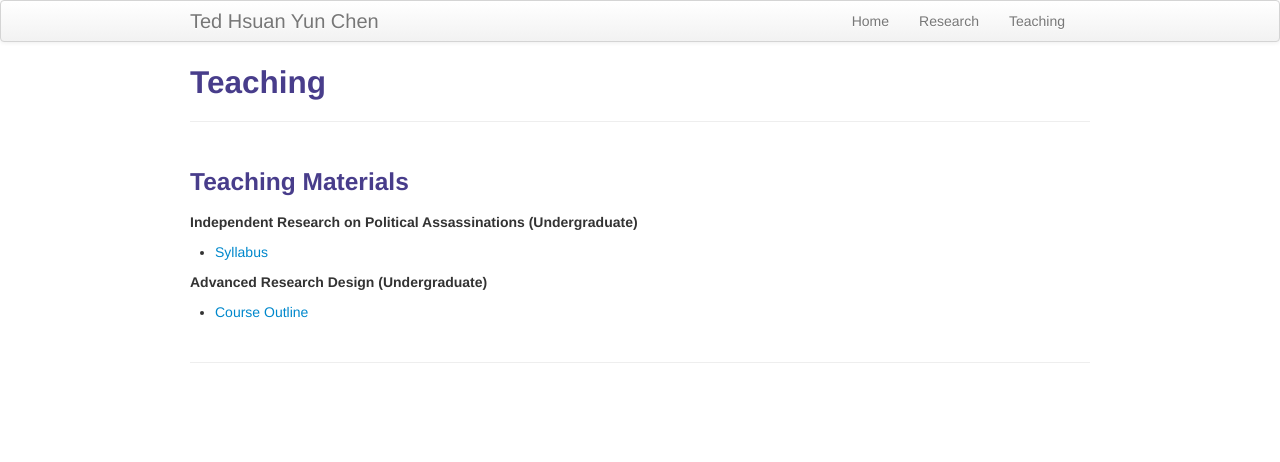
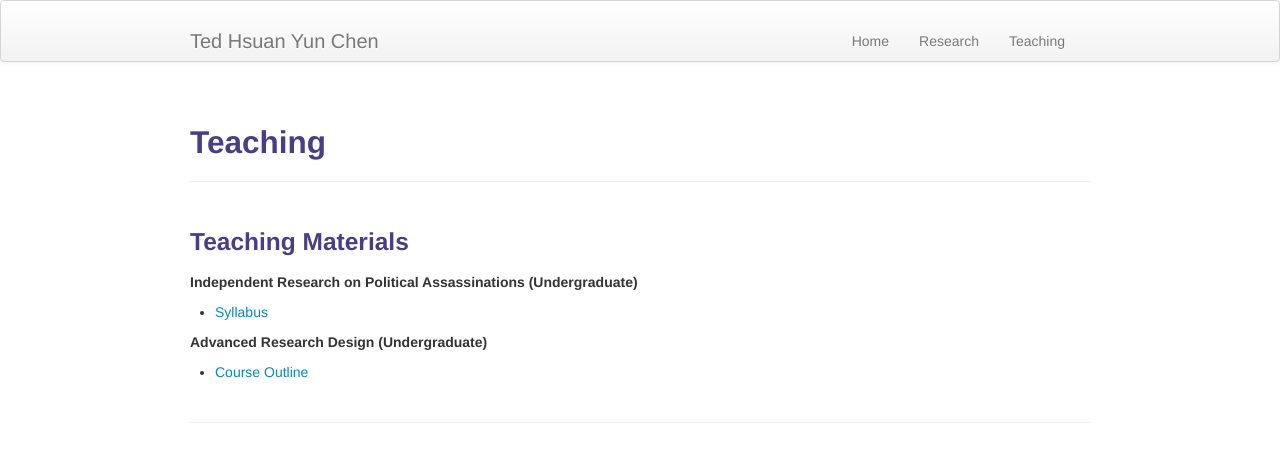
Before and after one commit to tedhchen/tedhchen.github.io, a Jekyll site: the page built from pages/teaching.md, in a window 1280 px wide. Shown: the top 462 px of the page. Built offline with Jekyll 4.4.1, drawn with Linux system fonts in a browser that asks for light colours.

Commit message:
updated padding

```diff
--- a/assets/themes/twitter/css/style.css
+++ b/assets/themes/twitter/css/style.css
@@ -2,7 +2,7 @@
 .container-narrow {
   margin: 0 auto;
   max-width: 900px;
-  padding: 0 20px; }
+  padding: 20px; }
 
 .container-narrow > hr {
   margin: 30px 0; }
```
